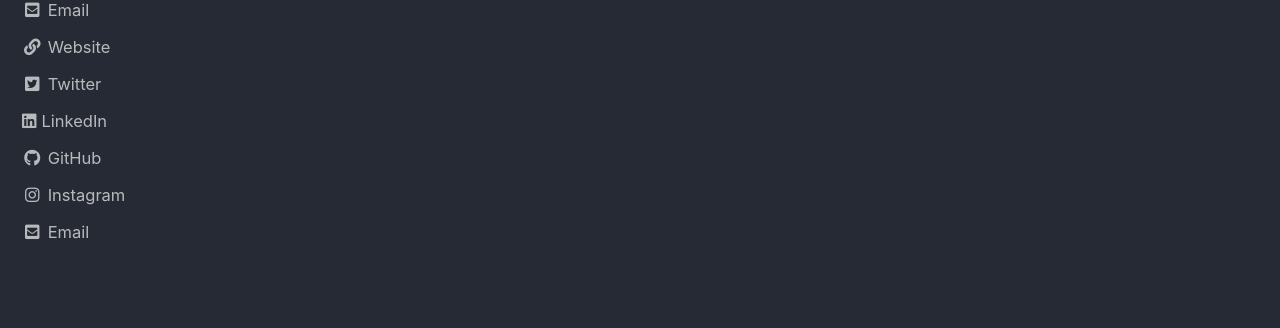
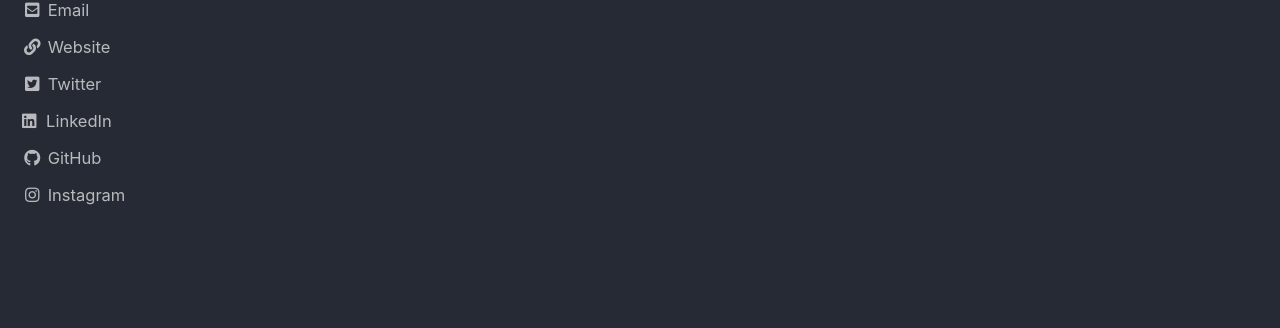
Before and after one commit to bhoogenboom/bhoogenboom.github.io, a Jekyll site: the page built from index.html, in a window 1280 px wide. Shown: the part 355-683 px from the top of the page. Built offline with Jekyll 4.4.1, drawn with Linux system fonts in a browser that asks for light colours; cached includes are drawn as plain includes; the list of posts is cut into pages by our own code.

Commit message:
Adjusted _config.yml

```diff
--- a/_config.yml
+++ b/_config.yml
@@ -98,7 +98,7 @@ author:
   avatar           : "/assets/images/bio-photo-1.jpg" # path of avatar image, e.g. "/assets/images/bio-photo.jpg"
   bio              : "Run. Lift. Code."
   location         : "The Netherlands"
-  email            : "BHoogenboom@outlook.com"
+  # email          : "BHoogenboom@outlook.com"
   links:
     - label: "Email"
       icon: "fas fa-fw fa-envelope-square"
@@ -109,7 +109,7 @@ author:
     - label: "Twitter"
       icon: "fab fa-fw fa-twitter-square"
       url: "https://twitter.com/BoukeHoogenboom"
-    - label: "LinkedIn"
+    - label: " LinkedIn"
       icon: "fab fa-linkedin"
       url: "https://www.linkedin.com/in/bouke-hoogenboom-823a5272/"
     - label: "GitHub"
```
